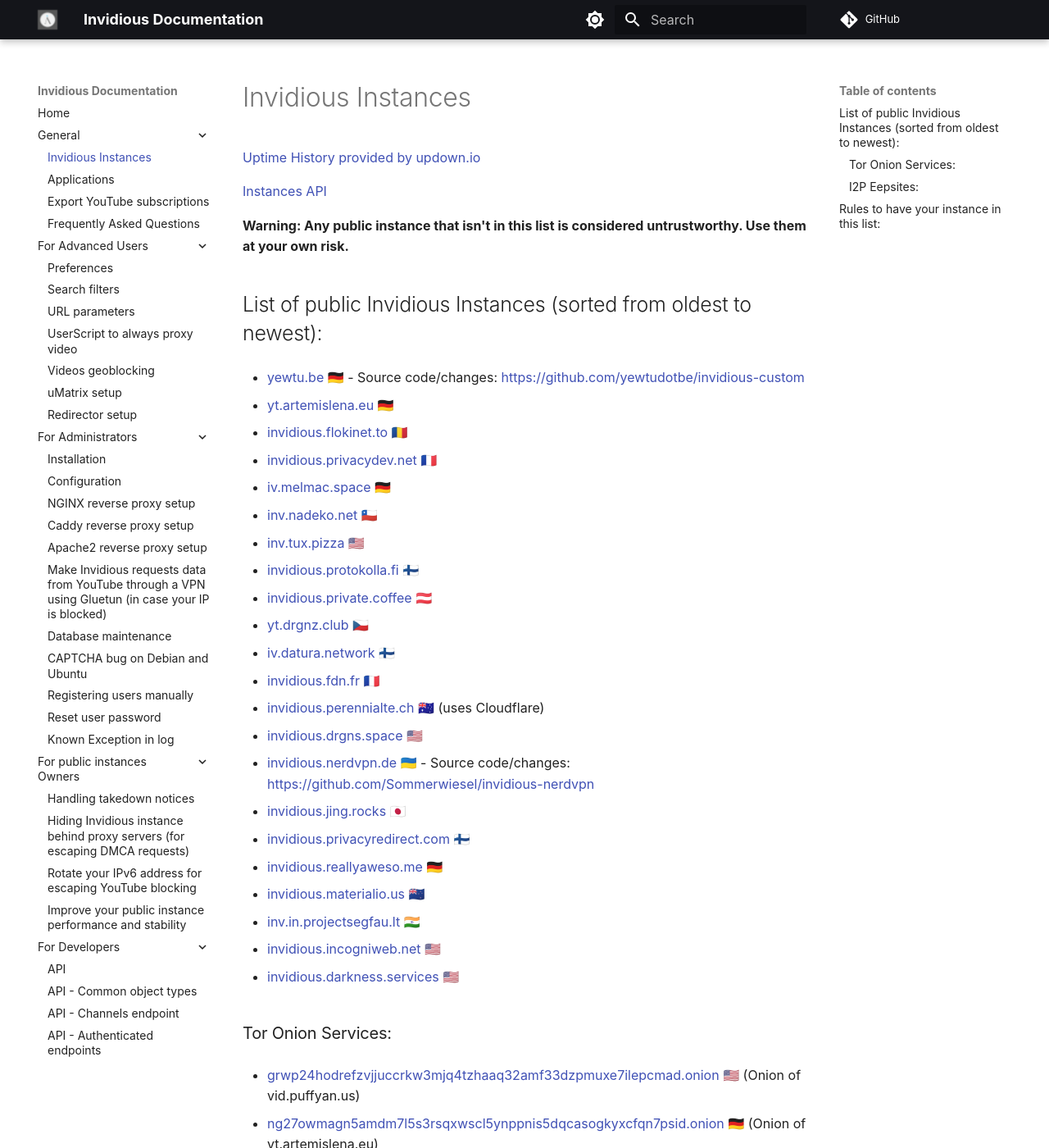
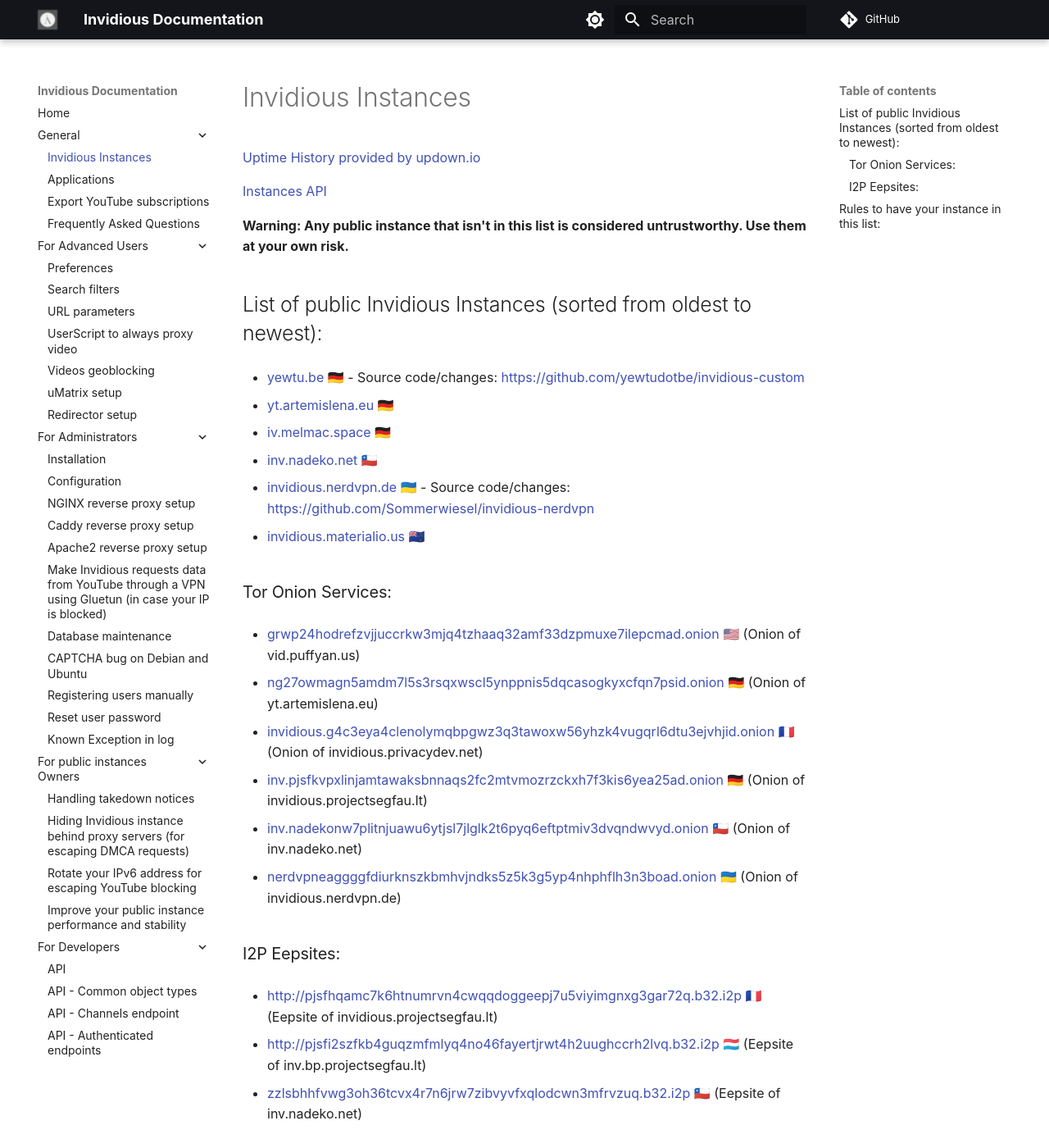
Before and after one commit to iv-org/documentation, an MkDocs documentation site: the page built from docs/instances.md, in a window 1280 px wide and 1400 px high. Shown: the whole window at 82% size. Built offline with MkDocs 1.6.1 and Material for MkDocs 9.7.7, drawn with Linux system fonts in a browser that asks for light colours; comment, search, counter and statistics services are not loaded.

Commit message:
keeping the only instances that still works

```diff
--- a/docs/instances.md
+++ b/docs/instances.md
@@ -12,45 +12,13 @@
 
 * [yt.artemislena.eu](https://yt.artemislena.eu) 🇩🇪
 
-* [invidious.flokinet.to](https://invidious.flokinet.to) 🇷🇴
-
-* [invidious.privacydev.net](https://invidious.privacydev.net) 🇫🇷
-
 * [iv.melmac.space](https://iv.melmac.space) 🇩🇪
 
 * [inv.nadeko.net](https://inv.nadeko.net) 🇨🇱
 
-* [inv.tux.pizza](https://inv.tux.pizza) 🇺🇸
-
-* [invidious.protokolla.fi](https://invidious.protokolla.fi) 🇫🇮
-
-* [invidious.private.coffee](https://invidious.private.coffee) 🇦🇹
-
-* [yt.drgnz.club](https://yt.drgnz.club) 🇨🇿
-
-* [iv.datura.network](https://iv.datura.network) 🇫🇮
-
-* [invidious.fdn.fr](https://invidious.fdn.fr) 🇫🇷
-
-* [invidious.perennialte.ch](https://invidious.perennialte.ch) 🇦🇺 (uses Cloudflare)
-
-* [invidious.drgns.space](https://invidious.drgns.space) 🇺🇸
-
 * [invidious.nerdvpn.de](https://invidious.nerdvpn.de) 🇺🇦 - Source code/changes: https://github.com/Sommerwiesel/invidious-nerdvpn
 
-* [invidious.jing.rocks](https://invidious.jing.rocks) 🇯🇵
-
-* [invidious.privacyredirect.com](https://invidious.privacyredirect.com) 🇫🇮
-
-* [invidious.reallyaweso.me](https://invidious.reallyaweso.me) 🇩🇪
-
 * [invidious.materialio.us](https://invidious.materialio.us) 🇳🇿
-
-* [inv.in.projectsegfau.lt](https://inv.in.projectsegfau.lt) 🇮🇳
-
-* [invidious.incogniweb.net](https://invidious.incogniweb.net) 🇺🇸
-
-* [invidious.darkness.services](https://invidious.darkness.services) 🇺🇸
 
 ### Tor Onion Services:
 
```
